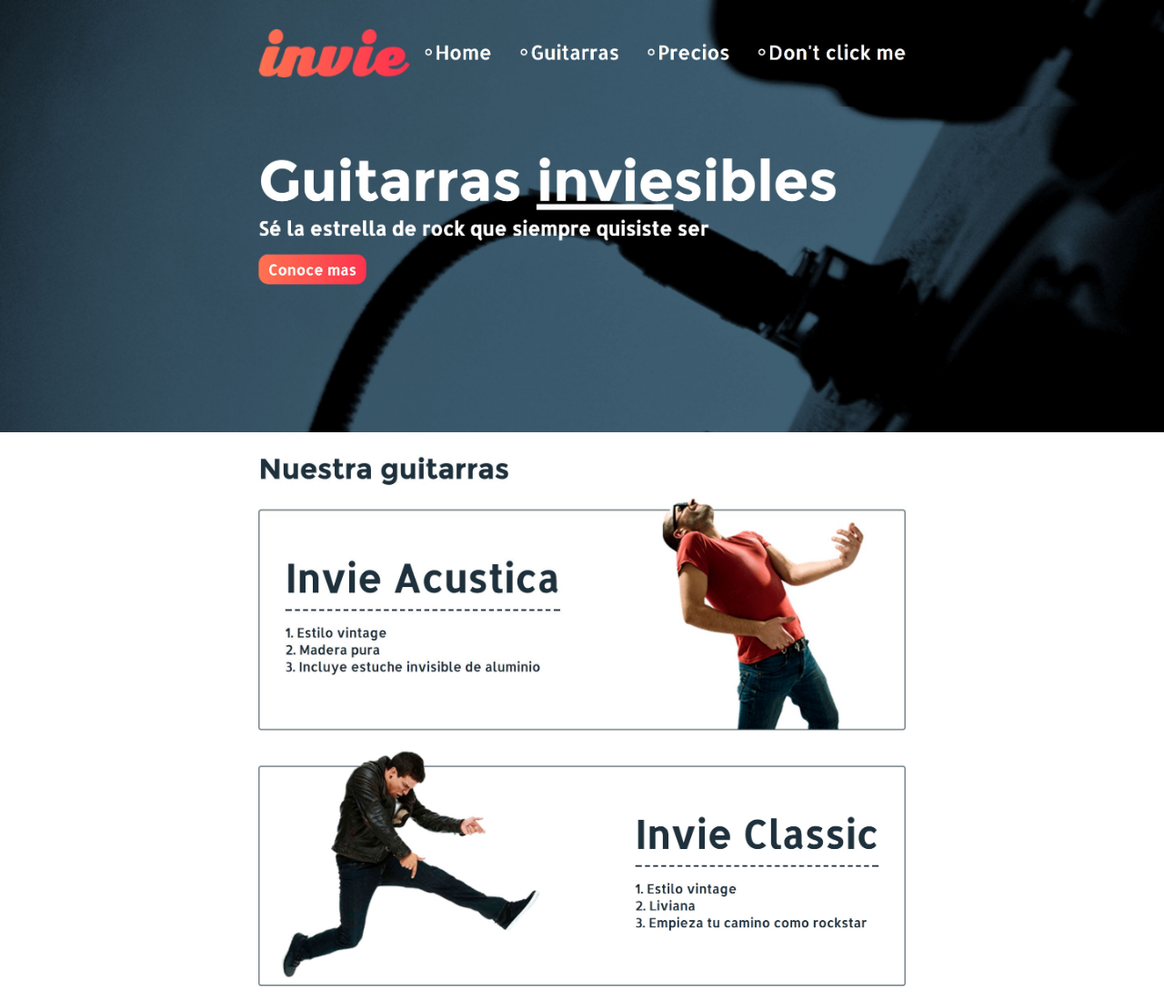
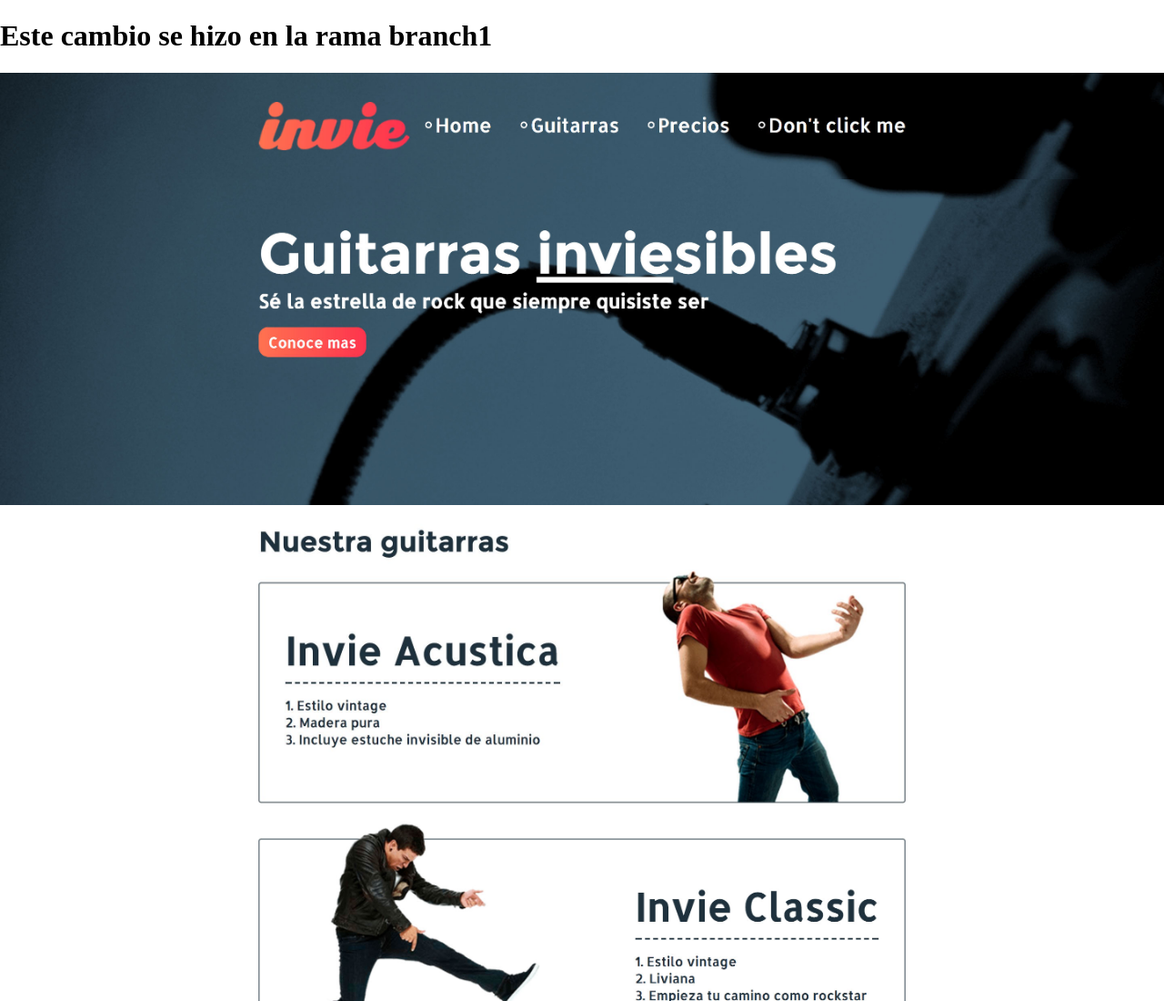
Before and after one commit to nazirortiz/Invie, a plain HTML site: page index.html in a window 1280 px wide. Shown: the top 1100 px of the page at 91% size. Drawn offline with Linux system fonts and the light colour scheme.

Commit message:
Hacemos cambios en branch1

```diff
--- a/index.html
+++ b/index.html
@@ -16,6 +16,7 @@
         </style>
     </head>
     <body>
+        <h1>Este cambio se hizo en la rama branch1</h1>
         <img src="images/header.jpg" alt="Header">
         <img src="images/hero.jpg" alt="Hero">
         <img src="images/acustica.jpg" alt="Acustica">
```
